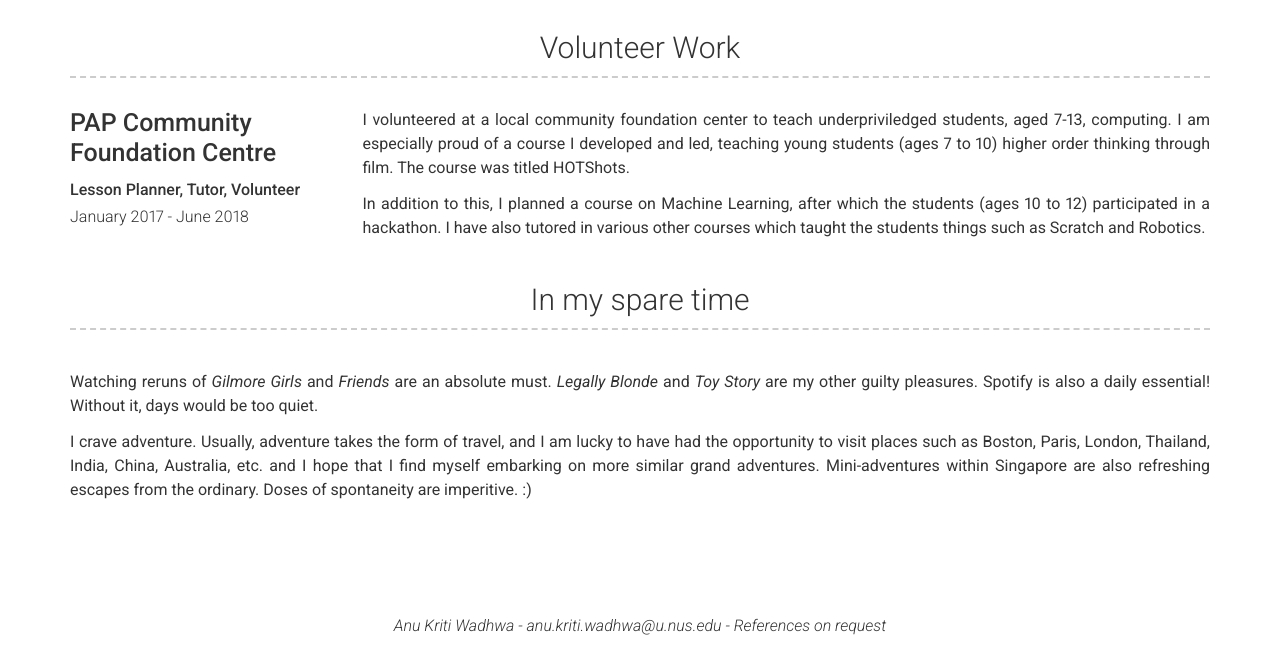
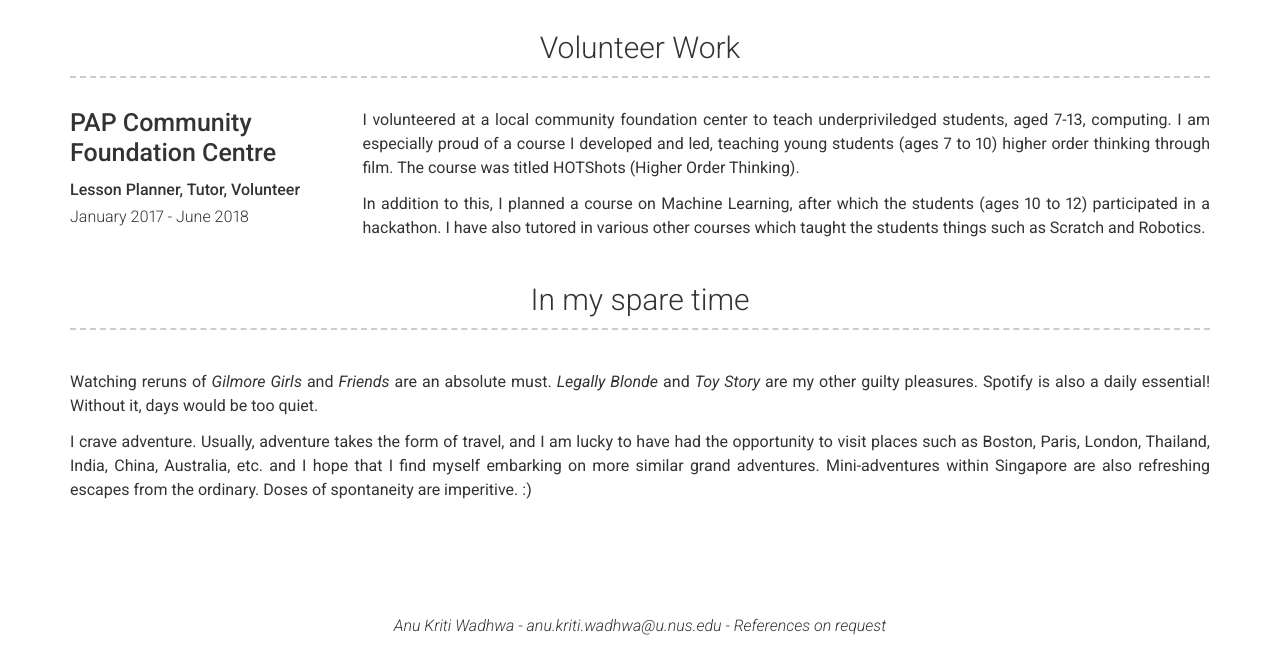
Before and after one commit to AnuKritiW/modern-resume-theme-site, a Jekyll site: the page built from index.md, in a window 1280 px wide and 900 px high, scrolled down 2925 px, cut to the strip 250-900 px from the top of the window. Built offline with Jekyll 4.4.1, drawn with Linux system fonts in a browser that asks for light colours.

Commit message:
Edit Volunteer.

```diff
--- a/_data/volunteer.yml
+++ b/_data/volunteer.yml
@@ -6,7 +6,7 @@
   #  Solving 21st century problems by diging holes and making game changing products like the *not a flamethrower*
   description: | # this will include new lines to allow paragraphs
     I volunteered at a local community foundation center to teach underpriviledged students, aged 7-13, computing.
-    I am especially proud of a course I developed and led, teaching young students (ages 7 to 10) higher order thinking through film. The course was titled HOTShots.
+    I am especially proud of a course I developed and led, teaching young students (ages 7 to 10) higher order thinking through film. The course was titled HOTShots (Higher Order Thinking).
 
     In addition to this, I planned a course on Machine Learning, after which the students (ages 10 to 12) participated in a hackathon.
     I have also tutored in various other courses which taught the students things such as Scratch and Robotics.
```
